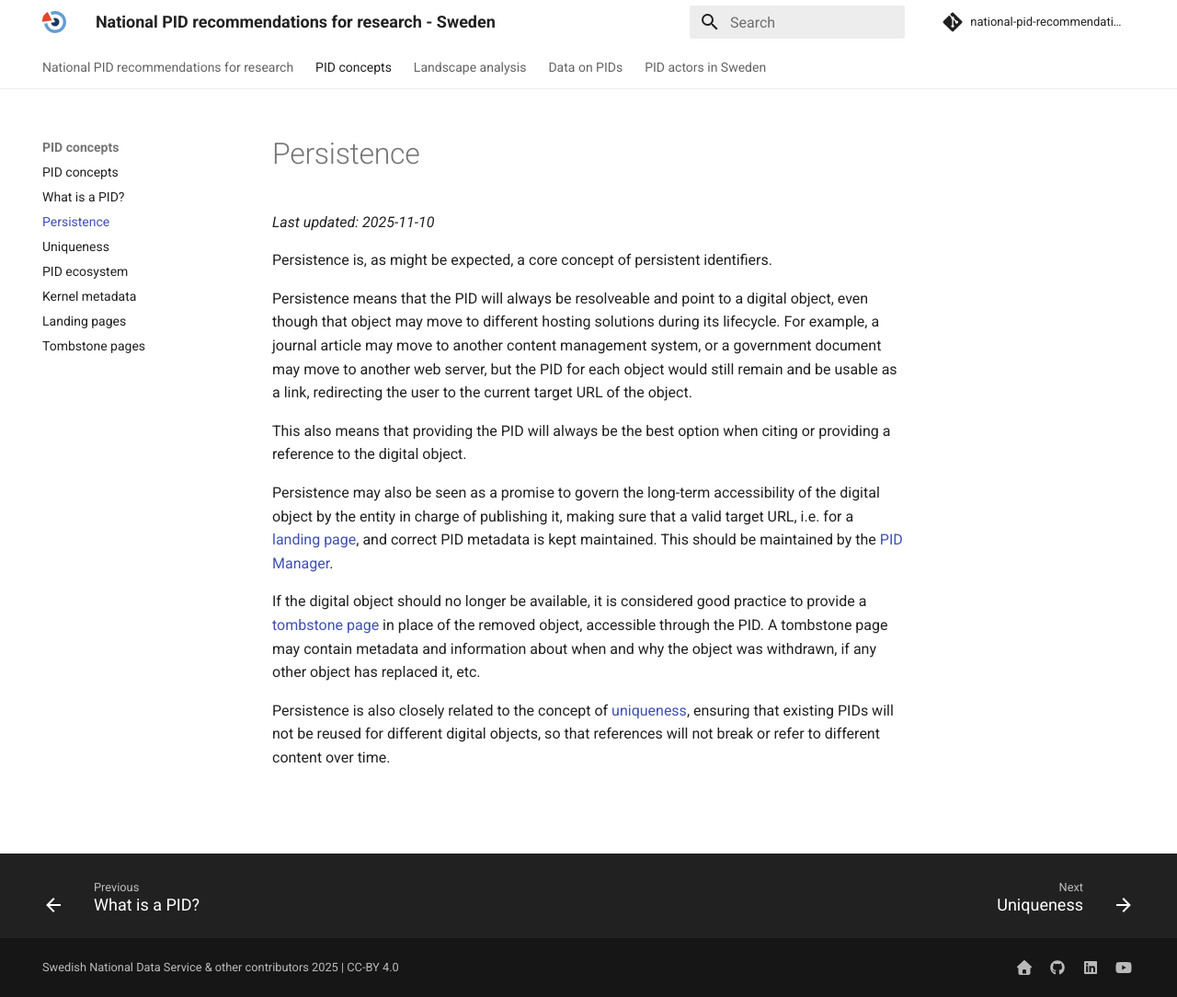
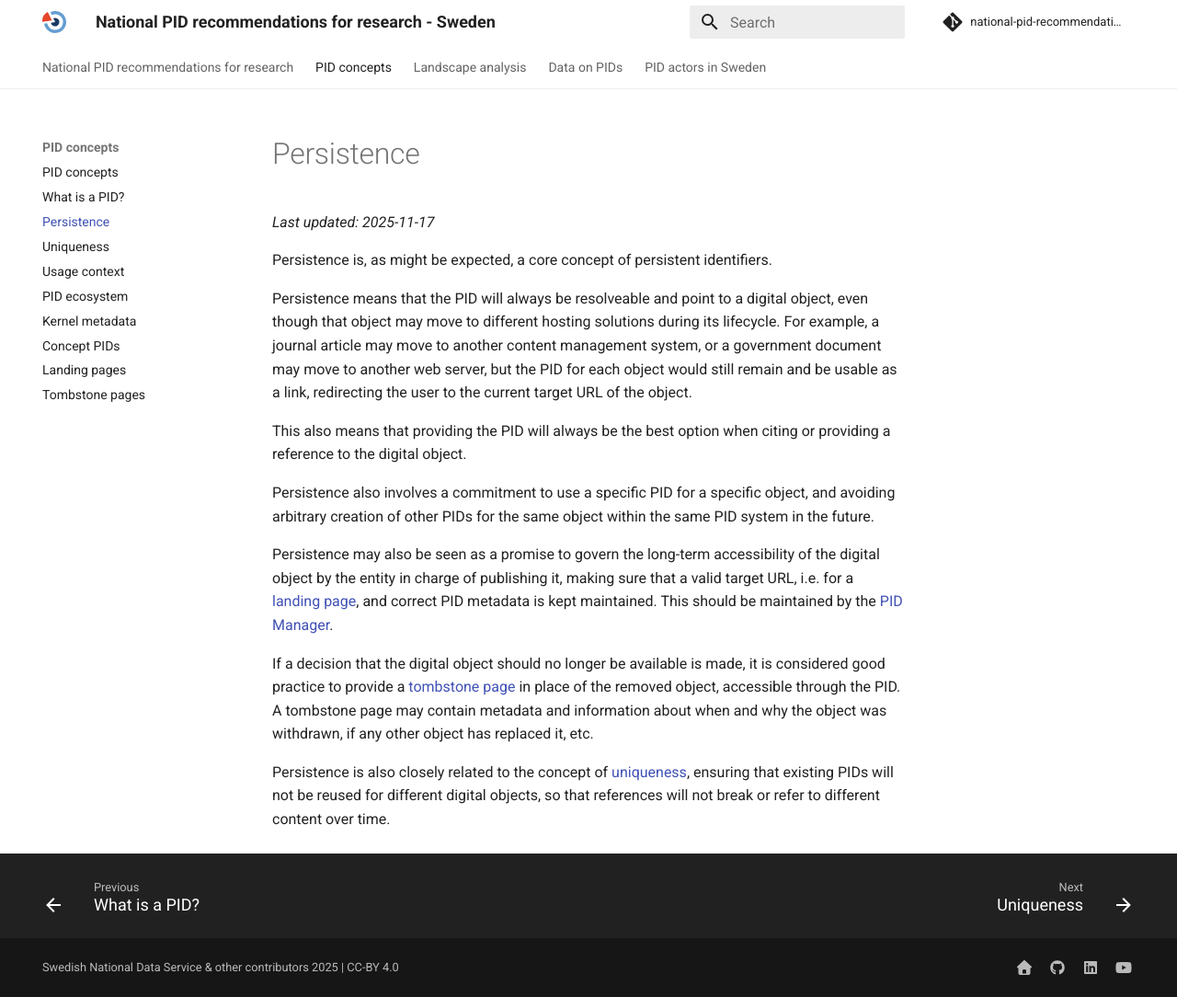
Before and after one commit to snd-sweden/national-pid-recommendations-for-research, an MkDocs documentation site: the page built from docs/pid-concepts/persistence.md, in a window 1280 px wide and 1084 px high. Shown: the whole window at 92% size. Built offline with MkDocs 1.6.1 and Material for MkDocs 9.7.7, drawn with Linux system fonts in a browser that asks for light colours; comment, search, counter and statistics services are not loaded.

Commit message:
Concept page additions.

```diff
--- a/docs/pid-concepts/persistence.md
+++ b/docs/pid-concepts/persistence.md
@@ -1,6 +1,6 @@
 # Persistence
 
-_Last updated: 2025-11-10_
+_Last updated: 2025-11-17_
 
 Persistence is, as might be expected, a core concept of persistent identifiers.
 
@@ -9,8 +9,10 @@ For example, a journal article may move to another content management system, or
 
 This also means that providing the PID will always be the best option when citing or providing a reference to the digital object.
 
+Persistence also involves a commitment to use a specific PID for a specific object, and avoiding arbitrary creation of other PIDs for the same object within the same PID system in the future.
+
 Persistence may also be seen as a promise to govern the long-term accessibility of the digital object by the entity in charge of publishing it, making sure that a valid target URL, i.e. for a [landing page](landing-pages.md), and correct PID metadata is kept maintained. This should be maintained by the [PID Manager](pid-ecosystem.md#manager).
 
-If the digital object should no longer be available, it is considered good practice to provide a [tombstone page](tombstone-pages.md) in place of the removed object, accessible through the PID. A tombstone page may contain metadata and information about when and why the object was withdrawn, if any other object has replaced it, etc.
+If a decision that the digital object should no longer be available is made, it is considered good practice to provide a [tombstone page](tombstone-pages.md) in place of the removed object, accessible through the PID. A tombstone page may contain metadata and information about when and why the object was withdrawn, if any other object has replaced it, etc.
 
 Persistence is also closely related to the concept of [uniqueness](uniqueness.md), ensuring that existing PIDs will not be reused for different digital objects, so that references will not break or refer to different content over time.
--- a/mkdocs.yml
+++ b/mkdocs.yml
@@ -58,9 +58,10 @@ nav:
 #        - Resolvability: pid-concepts/resolvability.md
 #        - Interpretability: pid-concepts/interpretability.md
 #        - Coverage: pid-concepts/coverage.md
-#        - Usage context and added value: pid-concepts/usage-context.md
+        - Usage context: pid-concepts/usage-context.md
         - PID ecosystem: pid-concepts/pid-ecosystem.md
         - Kernel metadata: pid-concepts/kernel-metadata.md
+        - Concept PIDs: pid-concepts/concept-pids.md
         - Landing pages: pid-concepts/landing-pages.md
         - Tombstone pages: pid-concepts/tombstone-pages.md
     - Landscape analysis:
```
Also changed, not shown: docs/pid-concepts/concept-pids.md (added, +15 -0 lines), docs/pid-concepts/kernel-metadata.md (+3 -1 lines), docs/pid-concepts/pid-ecosystem.md (+5 -3 lines), docs/pid-concepts/uniqueness.md (+2 -2 lines), docs/pid-concepts/usage-context.md (+13 -0 lines).
